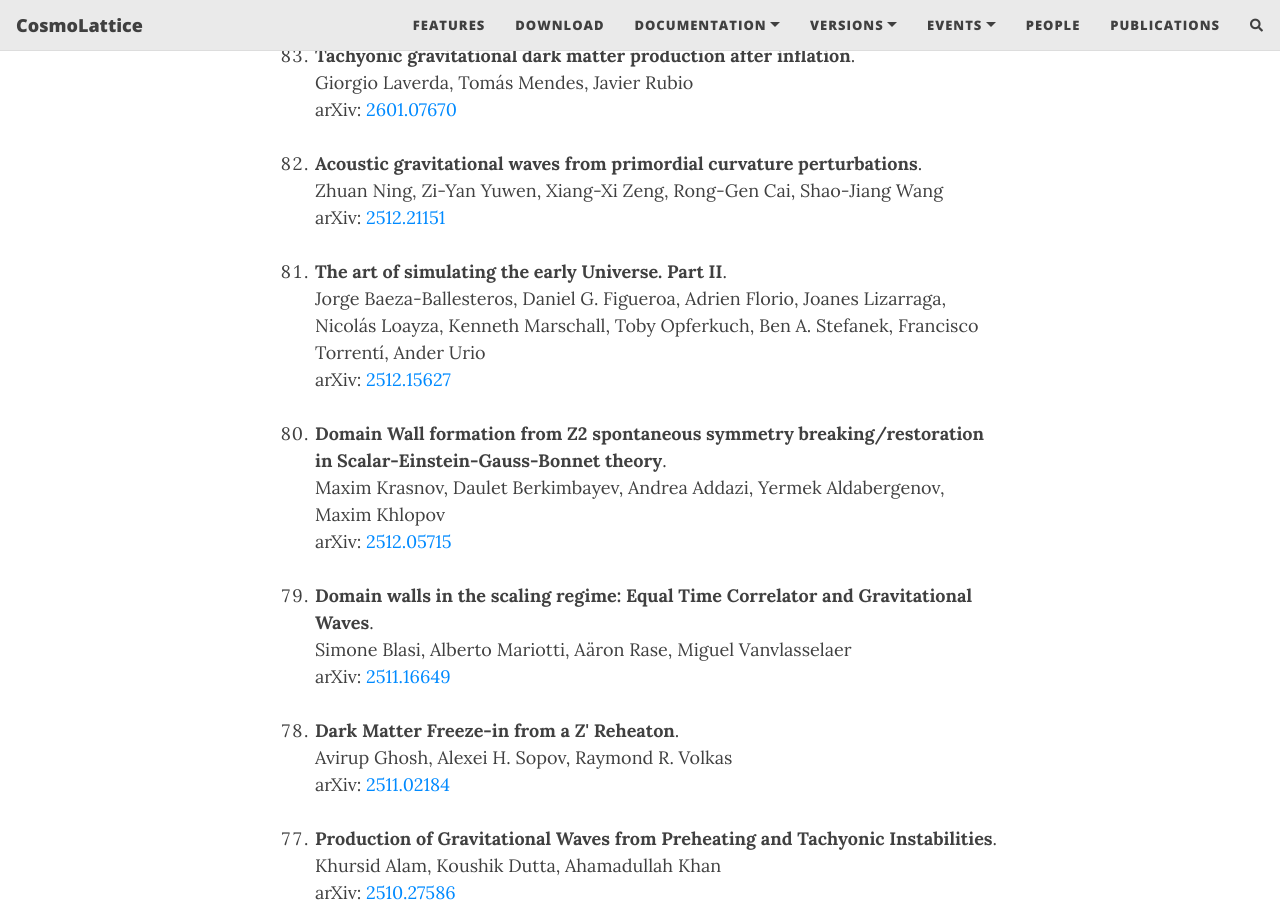
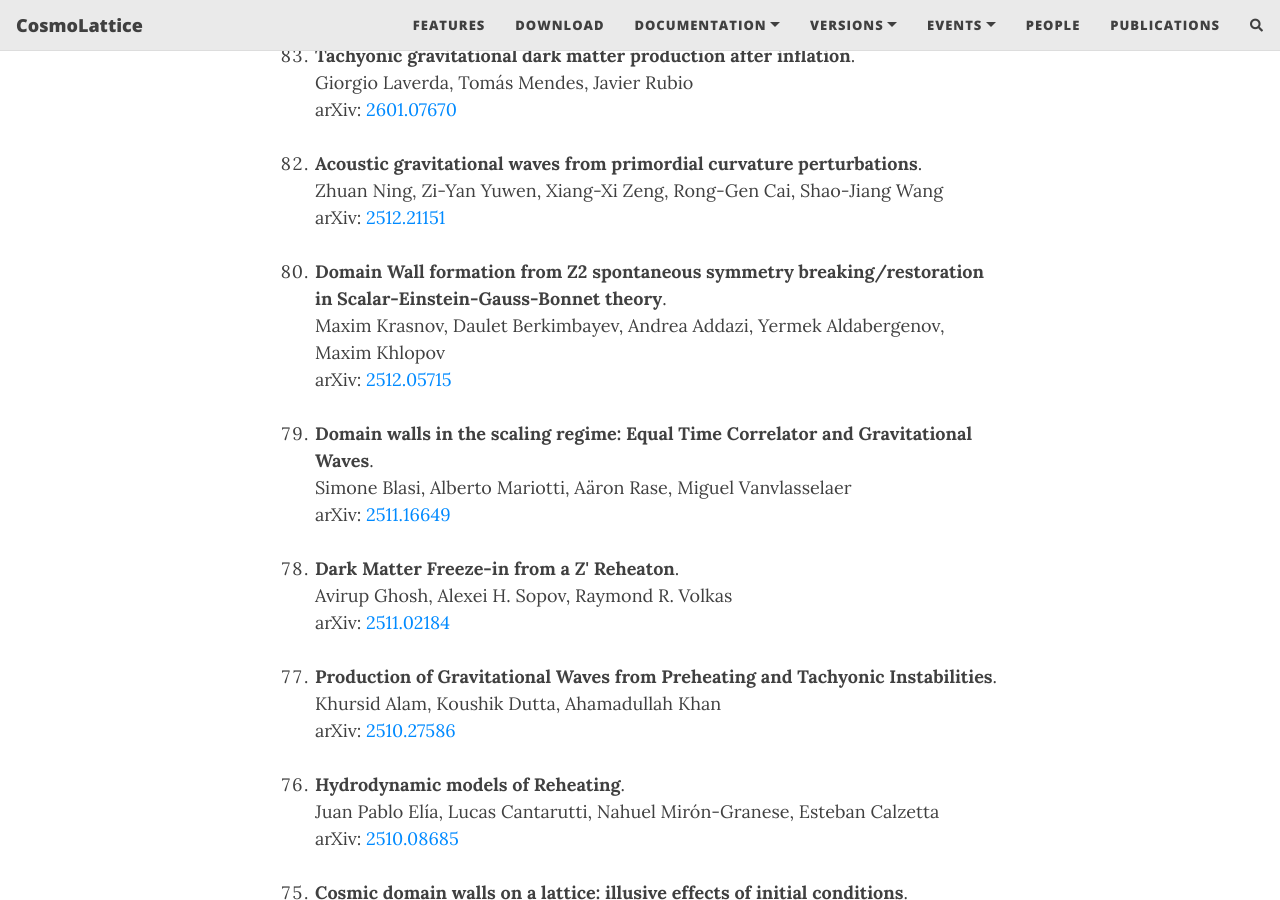
Before and after one commit to cosmolattice/cosmolatticeweb, a Jekyll site: the page built from publications.md, in a window 1280 px wide and 900 px high, scrolled down 490 px. Built offline with Jekyll 4.4.1, drawn with Linux system fonts in a browser that asks for light colours; nearby versions of some CDN libraries; comment, search, counter and statistics services are not loaded.

Commit message:
correction

```diff
--- a/publications.md
+++ b/publications.md
@@ -22,11 +22,6 @@ appear here, please let us know and we will gladly include it!
 <b>Acoustic gravitational waves from primordial curvature perturbations</b>.<br>
    Zhuan Ning, Zi-Yan Yuwen, Xiang-Xi Zeng, Rong-Gen Cai, Shao-Jiang Wang<br>
    arXiv: <a href="https://arxiv.org/abs/2512.21151" target="_blank" rel="noopener noreferrer">2512.21151</a><br><br>
-
-   <li value="81">
-<b>The art of simulating the early Universe. Part II</b>.<br>
-   Jorge Baeza-Ballesteros, Daniel G. Figueroa, Adrien Florio, Joanes Lizarraga, Nicolás Loayza, Kenneth Marschall, Toby Opferkuch, Ben A. Stefanek, Francisco Torrentí, Ander Urio<br>
-   arXiv: <a href="https://arxiv.org/abs/2512.15627" target="_blank" rel="noopener noreferrer">2512.15627</a><br><br>
 
    <li value="80">
 <b>Domain Wall formation from Z2 spontaneous symmetry breaking/restoration in Scalar-Einstein-Gauss-Bonnet theory</b>.<br>
```
